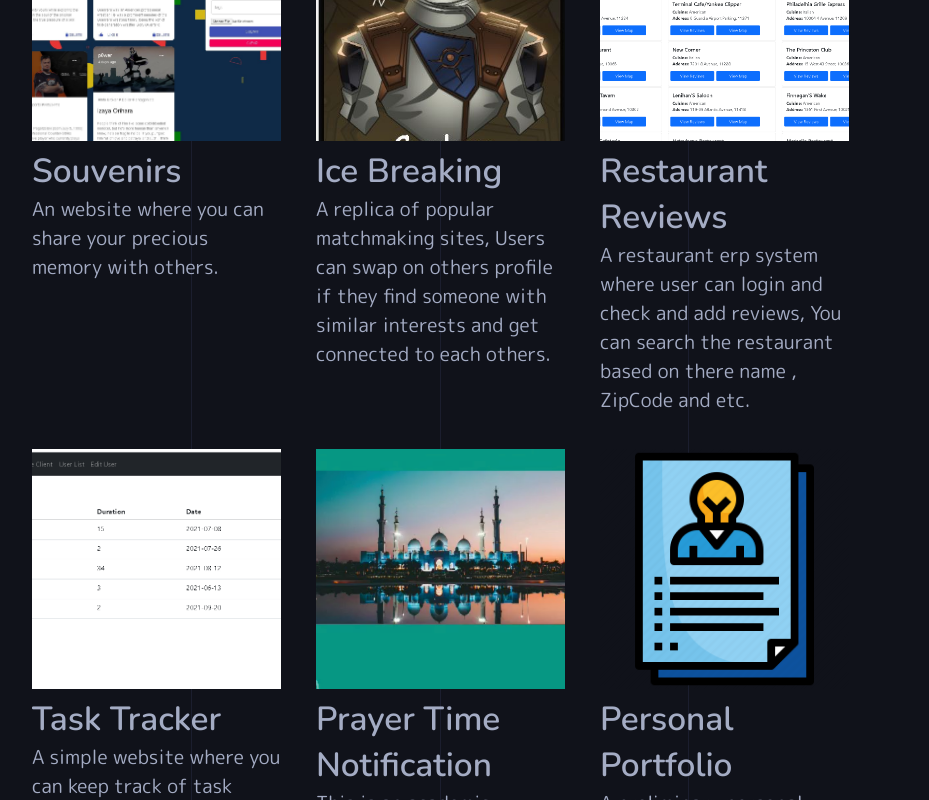
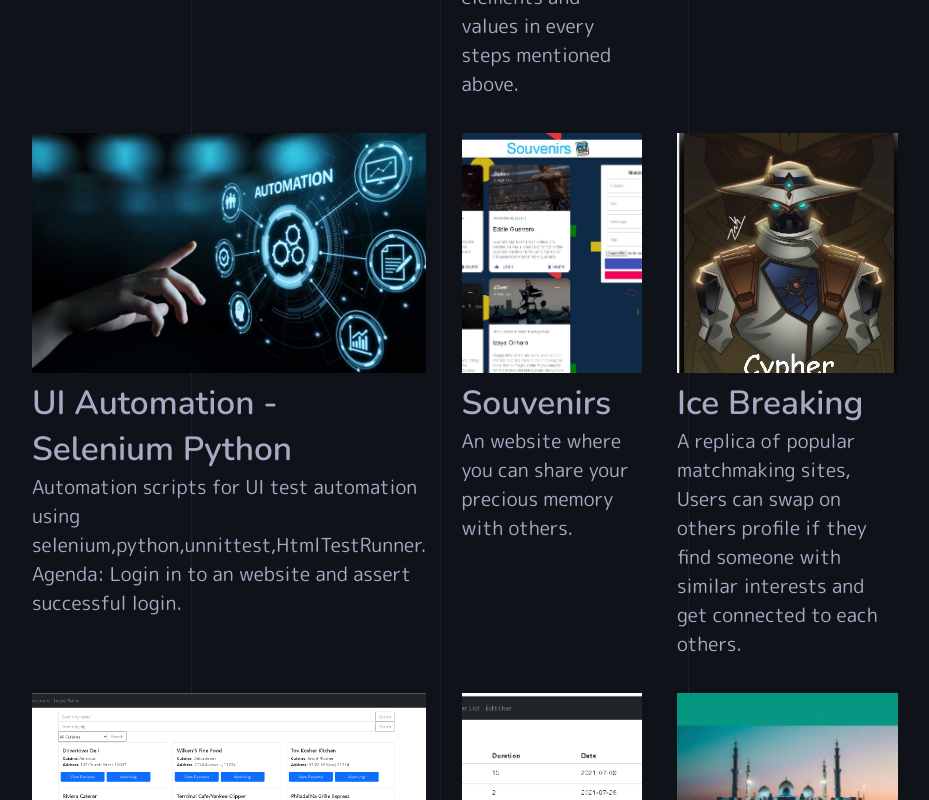
Before and after one commit to sultanparvez/sultan-parvez, a React (Create React App) app: page /portfolios in a window 1280 px wide. Shown: the part 1440-2240 px from the top of the page, without its empty margins (343-1272 px from the left). Built offline with nearby package versions, Linux system fonts and the light colour scheme.

Commit message:
Updaed Projects

```diff
--- a/src/data/blogs.js
+++ b/src/data/blogs.js
@@ -1,4 +1,5 @@
 import blog1 from  '../img/blogs/blog5.svg';
+import blog2 from '../img/blogs/blog4.svg'
 
 const blogs = [
     {
@@ -8,6 +9,14 @@ const blogs = [
         month: 'February',
         image: blog1,
         link: 'https://dev.to/sultanparvez/getting-started-with-cypress-4p05'
+    },
+    {
+        id: 2,
+        title: 'Selector strategies',
+        date: '10',
+        month: 'March',
+        image: blog2,
+        link: 'https://dev.to/sultanparvez/selector-strategies-3bce'
     }
 ]
 
--- a/src/data/portfolios.js
+++ b/src/data/portfolios.js
@@ -51,7 +51,6 @@ const portfolios = [
             ' Proceed to continue. '+
             ' Finish the checkout process. ' +
             ' Asserting various elements and values in every steps mentioned above.'
-
     },
     {
         id: 3,
@@ -69,10 +68,20 @@ const portfolios = [
             ' Validating seleted product price totals with total price '+
             ' Proceed to continue. '+
             ' Validating success message. '
-
     },
     {
         id: 4,
+        category: 'Automation',
+        link1: 'https://github.com/sultanparvez/UI-Automation-Selenium-Python',
+        icon1: 'G',
+
+        image: automation,
+        title: 'UI Automation - Selenium Python',
+        description: 'Automation scripts for UI test automation using selenium,python,unnittest,HtmlTestRunner. Agenda: ' +
+            'Login in to an website and assert successful login.'
+    },
+    {
+        id: 5,
         category: 'MERN',
         link1: 'https://github.com/sultanparvez/souvenir-memoir',
         // link2: 'https://souvenir-memoirs.netlify.app/',
@@ -83,7 +92,7 @@ const portfolios = [
         description:"An website where you can share your precious memory with others."
     },
     {
-        id: 5,
+        id: 6,
         category: 'React',
         link1: 'https://github.com/sultanparvez/ice-breaking',
         // link2: 'https://ice-breaking.netlify.app/',
@@ -94,7 +103,7 @@ const portfolios = [
         description:"A replica of popular matchmaking sites, Users can swap on others profile if they find someone with similar interests and get connected to each others."
     },
     {
-        id: 15,
+        id: 16,
         category: 'MERN',
         link1: 'https://github.com/sultanparvez/restaurant-reviews',
         icon1: 'G',
@@ -103,7 +112,7 @@ const portfolios = [
         description: 'A restaurant erp system where user can login and check and add reviews, You can search the restaurant based on there name , ZipCode and etc.'
     },
     {
-        id: 16,
+        id: 17,
         category: 'MERN',
         link1: 'https://github.com/sultanparvez/Task-Tracker',
         icon1: 'G',
@@ -112,7 +121,7 @@ const portfolios = [
         description: 'A simple website where you can keep track of task assigned to different Individual.'
     },
     {
-        id: 6,
+        id: 7,
         category: 'Android Development',
         link1: 'https://github.com/sultanparvez/PrayerTimeNotification',
         icon1: 'G',
@@ -121,7 +130,7 @@ const portfolios = [
         description: 'This is an academic project. an android application, that provides user prayer time. it also has features like view maps and set alarm.'
     },
     {
-        id: 7,
+        id: 8,
         category: 'Django',
         link1: 'https://github.com/sultanparvez/personal_portfolio',
         icon1: 'G',
@@ -131,7 +140,7 @@ const portfolios = [
         description: 'A preliminary personal portfolio developed with django'
     },
     {
-        id: 8,
+        id: 9,
         category: 'IOT',
         link1: 'https://github.com/sultanparvez/Accident-Prevention-Model',
         icon1: 'G',
@@ -143,7 +152,7 @@ const portfolios = [
 
     },
     {
-        id: 9,
+        id: 10,
         category: 'Machine Learning',
         // link1: 'https://github.com/sultanparvez/Reinforcement-learning-applied-to-finance',
         icon1: 'G',
@@ -154,7 +163,7 @@ const portfolios = [
 
     },
     {
-        id: 10,
+        id: 11,
         category: 'IOT',
         link1: 'https://github.com/sultanparvez/Weather-Station',
         icon1: 'G',
@@ -166,7 +175,7 @@ const portfolios = [
     },
 
     {
-        id: 11,
+        id: 12,
         category: 'Automation',
         link1: 'https://github.com/sultanparvez/souvenir-memoirs-api-testing',
         icon1: 'G',
@@ -177,7 +186,7 @@ const portfolios = [
 
     },
     {
-        id: 12,
+        id: 13,
         category: 'Automation',
         link1: 'https://github.com/sultanparvez/e_commerce_automation',
         icon1: 'G',
@@ -187,7 +196,7 @@ const portfolios = [
         description: 'Automation script, developed using cucumber, webdriver i/o. Here I tested different functionality of the site. i.e- Login Auhtentication, Searching product, Navigation'
 
     },    {
-        id: 13,
+        id: 14,
         category: 'Automation',
         link1: 'https://github.com/sultanparvez/souvenir-memoir-ui-automation',
         icon1: 'G',
@@ -198,7 +207,7 @@ const portfolios = [
 
     },
     {
-        id: 14,
+        id: 15,
         category: 'Automation',
         link1: 'https://github.com/sultanparvez/Test-Tracker-Automation',
         icon1: 'G',
@@ -209,7 +218,7 @@ const portfolios = [
 
     },
     {
-        id: 18,
+        id: 19,
         category: 'Automation',
         link1: 'https://github.com/sultanparvez/UI-Automation-Robot-framework',
         icon1: 'G',
@@ -219,9 +228,7 @@ const portfolios = [
             ' Validate unsuccesful login. ' +
             ' Veify the end to end ecommerce product purchase process. '+
             ' Verify user is able to fillup the login form.'
-
     },
-
 
 ]
 
```
Also changed, not shown: 2 other files (tests, documents, lock files or other folders).
